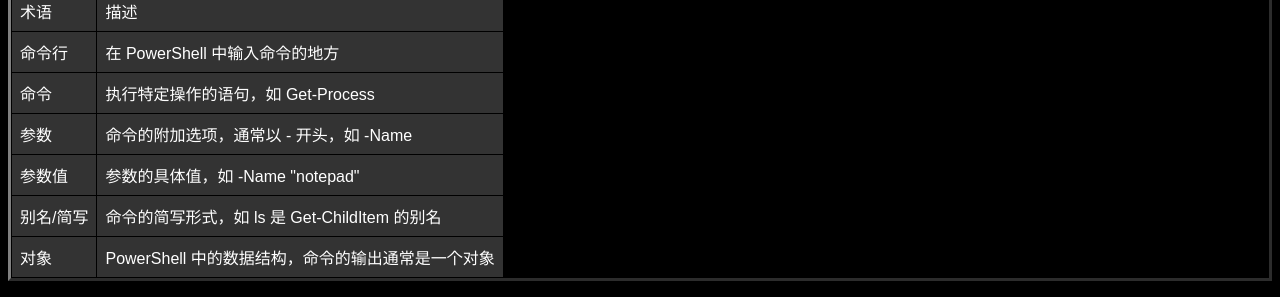
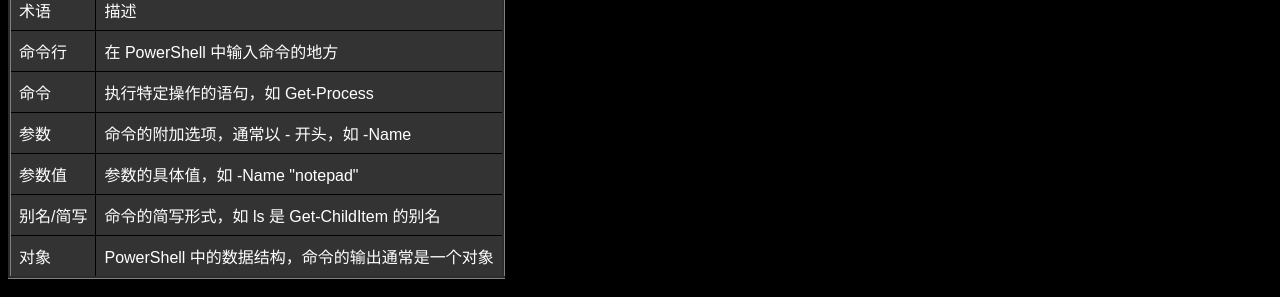
Before and after one commit to FDX-UI/PS, a plain HTML site: page index.html in a window 1280 px wide. Shown: the part 268-565 px from the top of the page. Drawn offline with Linux system fonts and the light colour scheme.

Commit message:
Update index.html

```diff
--- a/index.html
+++ b/index.html
@@ -13,10 +13,10 @@
       font-size:16px;
     }
     table {
-      width: 100%;
+      /*width: 100%;*/
       border-collapse: collapse;
       overflow-x: auto;
-      display: block;
+      /*display: block;*/
     }
     table td, table th {
       background-color:#333;
```
